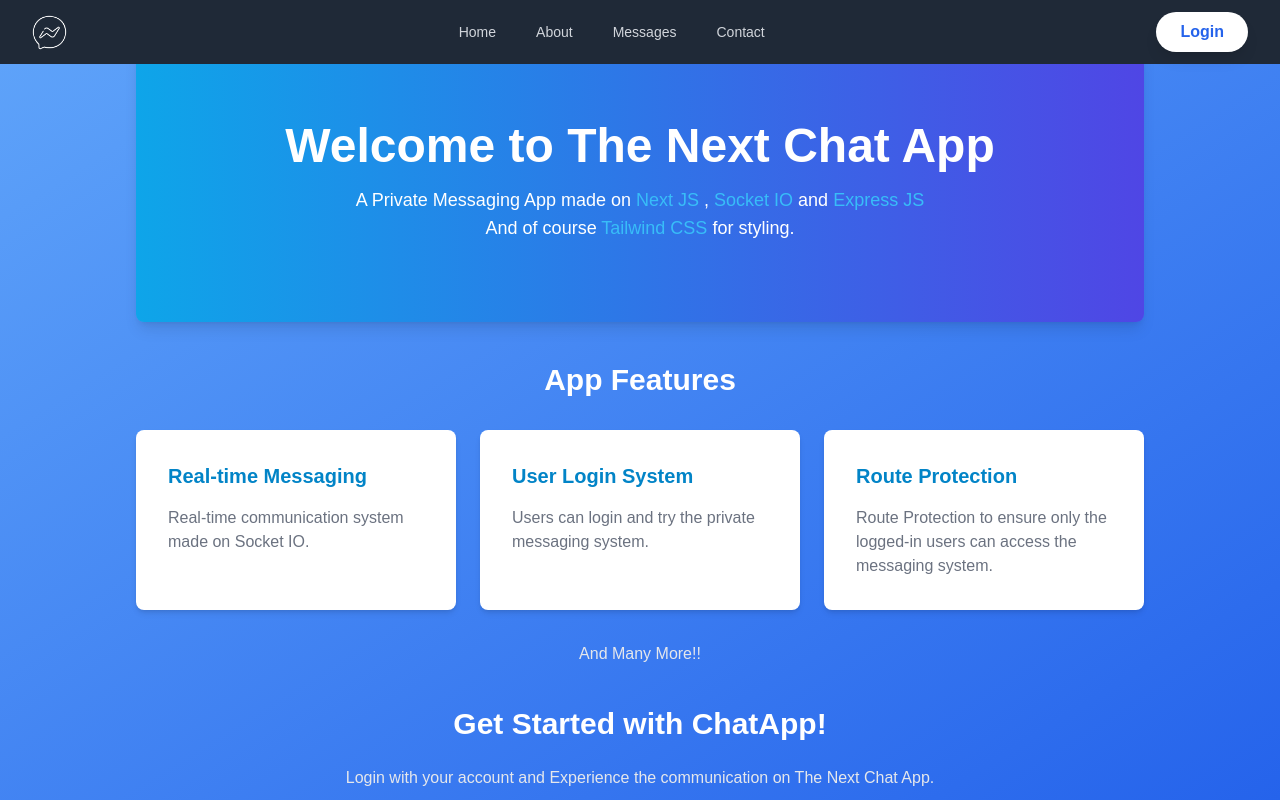
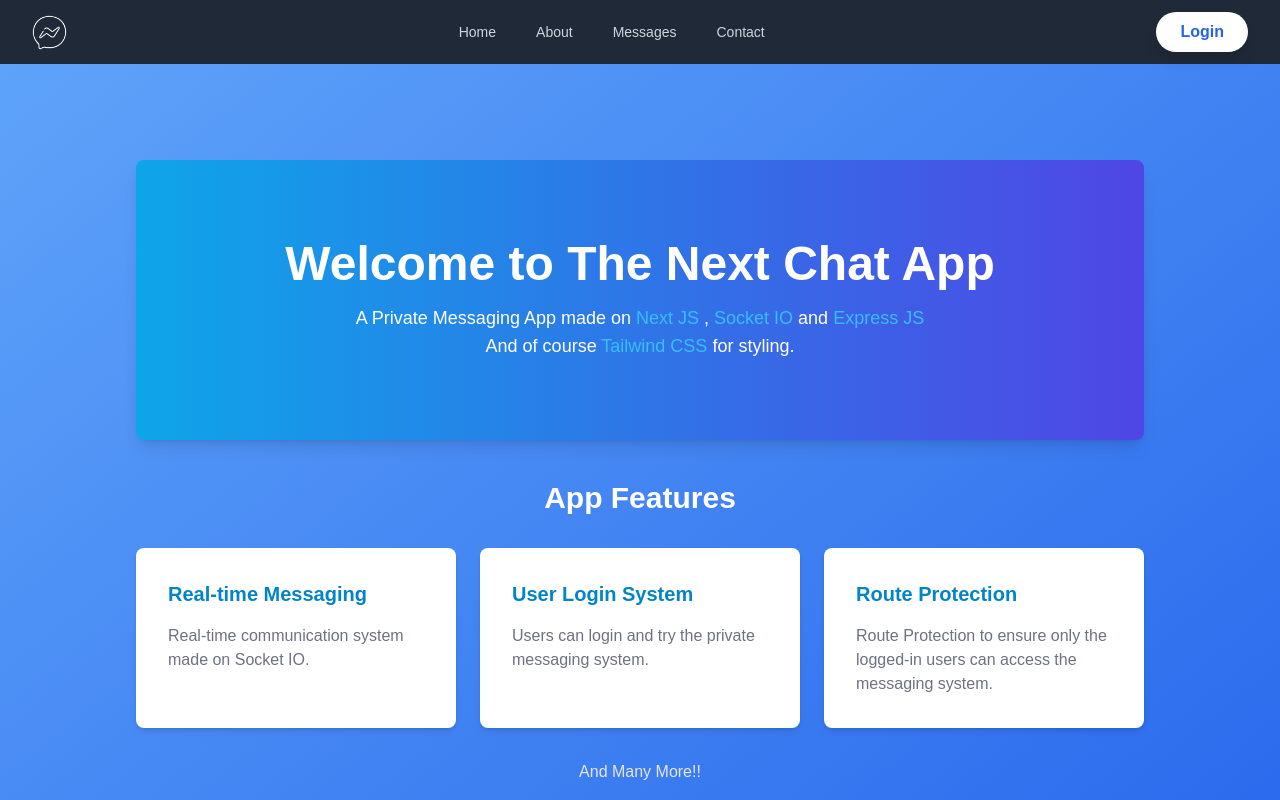
Before and after one commit to saroj-2728/loopchat, a Next.js app in the folder client/: page /about in a window 1280 px wide. Shown: the top 800 px of the page. Built offline with nearby package versions, Linux system fonts and the light colour scheme.

Commit message:
Day-11: UI Enhancement

```diff
--- a/client/app/[user]/messages/[slug]/page.js
+++ b/client/app/[user]/messages/[slug]/page.js
@@ -66,7 +66,7 @@
   }, [userMe]);
 
   useEffect(() => {
-    const delay = isMobileDevice() ? 400 : 10;
+    const delay = isMobileDevice() ? 200 : 10;
     setTimeout(() => {
       endOfMessagesRef.current?.scrollIntoView({ behavior: "smooth" });
     }, delay);
@@ -101,7 +101,7 @@
       <div ref={ref} className="messageSection overflow-auto flex-grow p-4 rounded-lg border border-gray-600 bg-gray-800">
         {messages.length > 0 ? (
           messages.map((msgObj, index) => (
-            <div key={index} className={`flex flex-col ${msgObj.mode === "sent" ? "items-start" : "items-end"} my-5`}>
+            <div key={index} className={`flex flex-col ${msgObj.mode === "sent" ? "items-end" : "items-start"} my-5`}>
               <span className={`text-sm ${msgObj.mode === "sent" ? "text-sky-400" : "text-gray-400"}`}>
                 {/* {msgObj.mode === "sent" ? "Me" : `${sender.name}`} */}
               </span>
--- a/client/app/[user]/messages/page.js
+++ b/client/app/[user]/messages/page.js
@@ -46,7 +46,7 @@
                             </div>
                         ))
                     ) : (
-                        <p className="font-bold text-sky-600">No users available to message.</p>
+                        <div className="loader w-8 h-8 border-4 border-t-4 border-gray-200 border-t-blue-500 rounded-full animate-spin mx-auto"></div>
                     )}
                 </div>
             </div>
--- a/client/app/about/page.js
+++ b/client/app/about/page.js
@@ -3,8 +3,8 @@
 const About = () => {
   return (
     <>
-      <div className='w-full md:h-[calc(100vh-64px)] flex md:items-center md:justify-center'>
-        <div className='max-w-[1440px]'>
+      <div className='w-full min-h-screen flex md:items-center md:justify-center'>
+        <div className='max-w-[1440px] md:mt-24 md:mb-24'>
           <div className="flex flex-col items-center text-center bg-gradient-to-r from-sky-500 to-indigo-600 text-white py-12 px-6 md:py-20 md:px-16 rounded-lg shadow-lg mb-10">
             <h1 className="text-3xl md:text-5xl font-bold text-white">Welcome to The Next Chat App</h1>
             <p className="text-base md:text-lg text-white mt-4">
@@ -44,7 +44,7 @@
           <section className="text-center">
             <h2 className="text-2xl md:text-3xl font-semibold text-white mb-4 md:mb-6">Get Started with ChatApp!</h2>
             <p className="text-gray-200 text-sm md:text-base mb-6 md:mb-8">
-              Login with your account and Experience the communication on The Next Chat App.
+              Login with your account and Experience the messaging on The Next Chat App.
             </p>
           </section>
         </div>
--- a/client/app/contact/page.js
+++ b/client/app/contact/page.js
@@ -3,8 +3,8 @@
 const Contact = () => {
     return (
         <>
-            <div className="flex flex-col items-center justify-center h-[calc(100vh-64px)] p-4">
-                <div className="flex flex-col items-center justify-center h-full">
+            <div className="w-full md:min-h-screen min-h-[calc(100vh-64px)] flex items-center justify-center px-4 md:px-0">
+                <div className="flex flex-col items-center justify-center md:mt-10 md:mb-10">
                     <h1 className="text-3xl font-bold mb-4 sm:text-4xl">Contact Me</h1>
                     <p className="mb-4 text-base sm:text-lg text-center">Feel free to reach out via the form below or connect with me on social media!</p>
 
--- a/client/app/page.js
+++ b/client/app/page.js
@@ -38,12 +38,12 @@
 
   return (
     <>
-      <div className='w-full h-[calc(100vh-64px)] flex items-center justify-center px-4 md:px-0'>
-        {isLoading ?
+      <div className='w-full md:min-h-screen min-h-[calc(100vh-64px)] flex items-center justify-center px-4 md:px-0'>
+        {isLoading ? (
           <div className="loader w-16 h-16 border-8 border-t-8 border-gray-200 border-t-blue-500 rounded-full animate-spin"></div>
-          :
-          <div className='max-w-[1440px]'>
-            <section className="flex flex-col items-center text-center bg-gradient-to-r from-sky-500 to-indigo-600 text-white  px-6 py-12 md:px-16 md:py-20 rounded-lg shadow-lg">
+        ) : (
+          <div className='max-w-[1440px] md:mt-24 md:mb-24'>
+            <section className="flex flex-col items-center text-center bg-gradient-to-r from-sky-500 to-indigo-600 text-white px-6 py-12 md:px-16 md:py-20 rounded-lg shadow-lg">
               <h1 className="text-white text-3xl md:text-5xl font-bold mb-4">Connect Instantly, Chat Effortlessly</h1>
               <p className="text-white text-base md:text-lg mb-6">Real-time messaging, private conversations, and seamless interaction.</p>
               <button onClick={() => { router.push('/login') }} className="bg-white text-blue-600 font-semibold py-3 px-6 rounded-full shadow-lg hover:bg-gray-200">
@@ -61,8 +61,9 @@
               </button>
             </section>
           </div>
-        }
+        )}
       </div>
+
     </>
   );
 }
```
